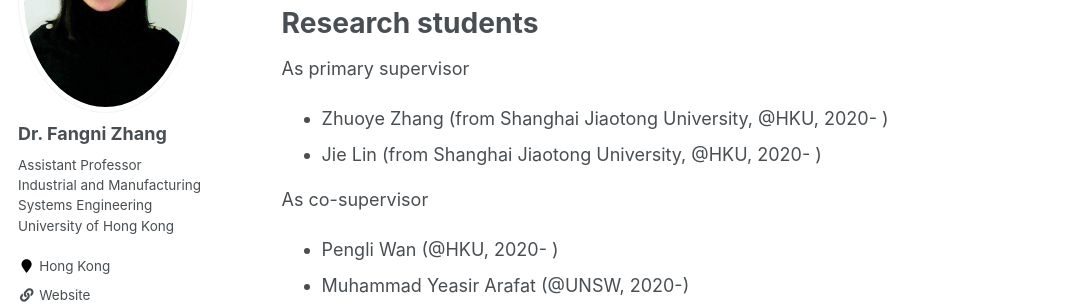
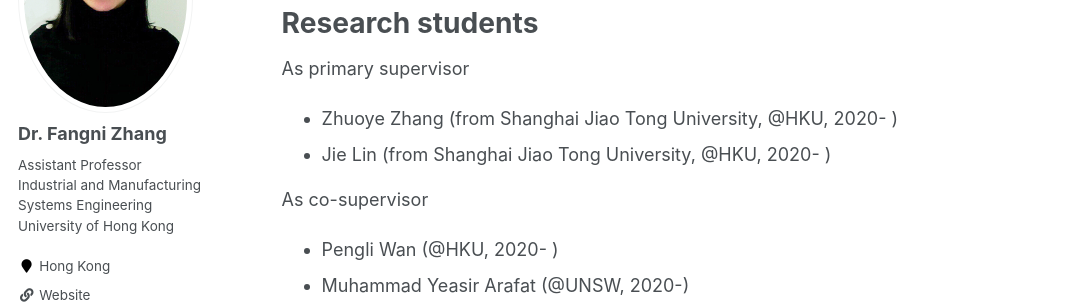
Before and after one commit to fangnizhang/fangnizhang.github.io, a Jekyll site: the page built from _pages/about.md, in a window 1280 px wide and 900 px high, scrolled down 1248 px. Shown: the part 152-456 px from the top of the window, without its empty margins (0-1075 px from the left). Built offline with Jekyll 4.4.1, drawn with Linux system fonts in a browser that asks for light colours.

Commit message:
Update about.md

```diff
--- a/_pages/about.md
+++ b/_pages/about.md
@@ -33,8 +33,8 @@ To learn more about the HKU Ph.D. programme, visit [https://www.gradsch.hku.hk/g
 Research students
 ======
 As primary supervisor
-* Zhuoye Zhang (from Shanghai Jiaotong University, @HKU, 2020- )
-* Jie Lin (from Shanghai Jiaotong University, @HKU, 2020- )
+* Zhuoye Zhang (from Shanghai Jiao Tong University, @HKU, 2020- )
+* Jie Lin (from Shanghai Jiao Tong University, @HKU, 2020- )
 
 As co-supervisor
 * Pengli Wan (@HKU, 2020- )
```
